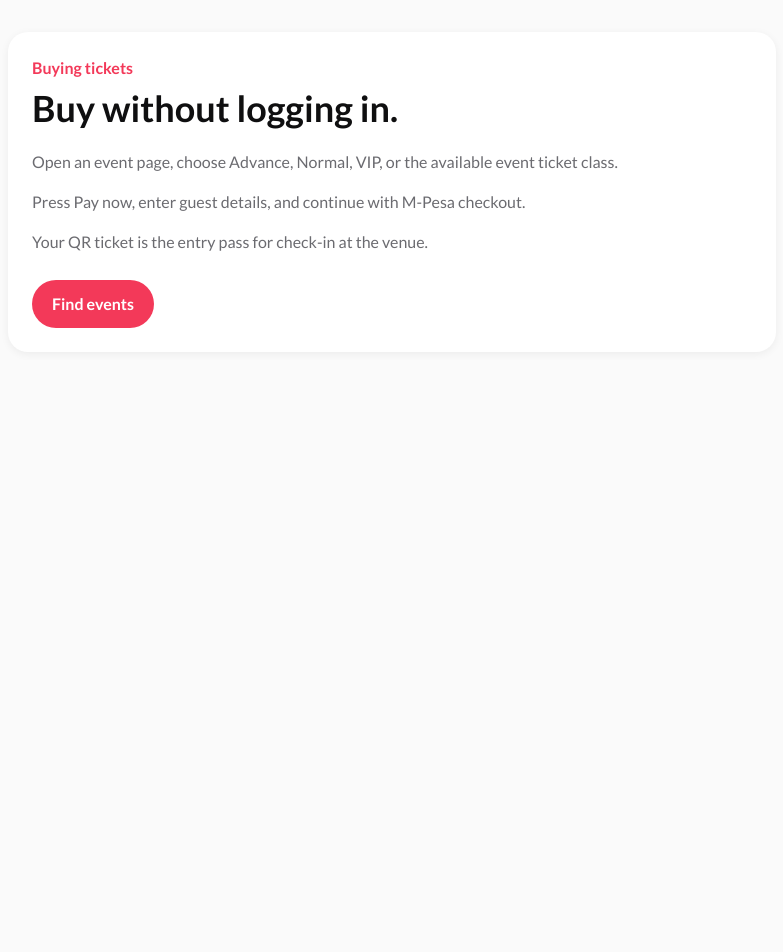
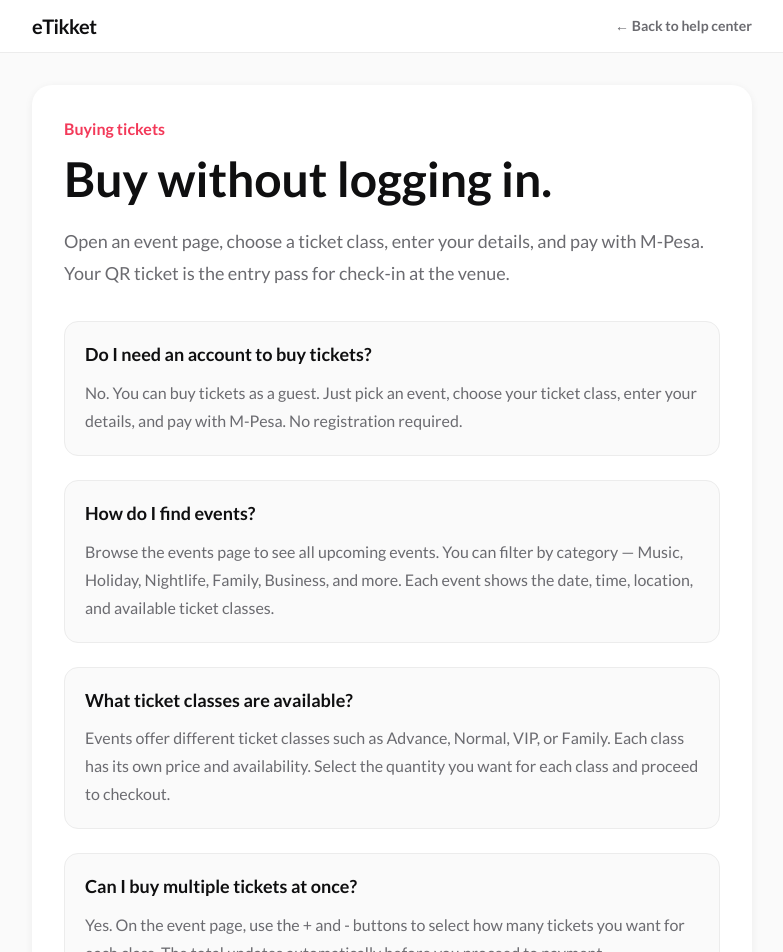
Before and after one commit to dennismutuku2005/eTikket, a Next.js app: page /help/buying-tickets in a window 1280 px wide. Shown: the top 952 px of the page, without its empty margins (248-1031 px from the left). Before the commit the page ends 800 px from the top, so only its background shows below. Built offline with nearby package versions, Linux system fonts and the light colour scheme.

Commit message:
update: refined page.js functionality

```diff
--- a/app/help/buying-tickets/page.js
+++ b/app/help/buying-tickets/page.js
@@ -1,17 +1,80 @@
 import Link from "next/link";
+
+const faqs = [
+  {
+    q: "Do I need an account to buy tickets?",
+    a: "No. You can buy tickets as a guest. Just pick an event, choose your ticket class, enter your details, and pay with M-Pesa. No registration required.",
+  },
+  {
+    q: "How do I find events?",
+    a: "Browse the events page to see all upcoming events. You can filter by category — Music, Holiday, Nightlife, Family, Business, and more. Each event shows the date, time, location, and available ticket classes.",
+  },
+  {
+    q: "What ticket classes are available?",
+    a: "Events offer different ticket classes such as Advance, Normal, VIP, or Family. Each class has its own price and availability. Select the quantity you want for each class and proceed to checkout.",
+  },
+  {
+    q: "Can I buy multiple tickets at once?",
+    a: "Yes. On the event page, use the + and - buttons to select how many tickets you want for each class. The total updates automatically before you proceed to payment.",
+  },
+  {
+    q: "What happens after I pay?",
+    a: "After a successful M-Pesa payment, you will receive a QR ticket via the confirmation page. This QR code is your entry pass — show it at the gate for scanning.",
+  },
+  {
+    q: "Can I get a refund?",
+    a: "Refunds are managed by the event organizer, not by eTikket. Contact the organizer directly if you need to cancel or get a refund for a ticket purchase.",
+  },
+  {
+    q: "What if the event is sold out?",
+    a: "Sold-out events show zero remaining tickets and you cannot purchase them. Browse other available events for classes that still have tickets.",
+  },
+  {
+    q: "How do I contact the event organizer?",
+    a: "Event pages show the host name. For questions about seating, timing, or refunds, reach out to the organizer directly — they handle all event logistics.",
+  },
+];
 
 export default function BuyingTicketsHelpPage() {
   return (
-    <main className="min-h-screen bg-[#fafafa] px-4 py-8 text-[#0f0f10] sm:px-6">
-      <section className="mx-auto max-w-3xl rounded-[20px] bg-white p-6 shadow-[0_2px_8px_rgba(15,15,16,0.06)]">
-        <p className="text-base font-bold text-[#f33959]">Buying tickets</p>
-        <h1 className="mt-2 text-4xl font-bold">Buy without logging in.</h1>
-        <div className="mt-5 grid gap-3 text-base leading-7 text-[#6b6b70]">
-          <p>Open an event page, choose Advance, Normal, VIP, or the available event ticket class.</p>
-          <p>Press Pay now, enter guest details, and continue with M-Pesa checkout.</p>
-          <p>Your QR ticket is the entry pass for check-in at the venue.</p>
+    <main className="min-h-screen bg-[#fafafa] text-[#0f0f10]">
+      <header className="border-b border-[#ececec] bg-white">
+        <div className="mx-auto flex max-w-3xl items-center justify-between gap-4 px-4 py-3 sm:px-6">
+          <Link href="/" aria-label="eTikket home">
+            <span className="text-xl font-bold tracking-tight">eTikket</span>
+          </Link>
+          <Link href="/help" className="text-sm font-semibold text-[#6b6b70] hover:text-[#0f0f10]">
+            ← Back to help center
+          </Link>
         </div>
-        <Link href="/events" className="mt-6 inline-flex rounded-full bg-[#f33959] px-5 py-3 font-bold text-white">Find events</Link>
+      </header>
+
+      <section className="mx-auto max-w-3xl px-4 py-8 sm:px-6">
+        <div className="rounded-[20px] bg-white p-6 shadow-[0_2px_8px_rgba(15,15,16,0.06)] sm:p-8">
+          <p className="text-base font-bold text-[#f33959]">Buying tickets</p>
+          <h1 className="mt-2 text-4xl font-bold leading-tight sm:text-5xl">Buy without logging in.</h1>
+          <p className="mt-4 text-lg leading-8 text-[#6b6b70]">
+            Open an event page, choose a ticket class, enter your details, and pay with M-Pesa. Your QR ticket is the entry pass for check-in at the venue.
+          </p>
+
+          <div className="mt-8 space-y-6">
+            {faqs.map((faq) => (
+              <div key={faq.q} className="rounded-[14px] border border-[#ececec] bg-[#fafafa] p-5">
+                <h2 className="text-lg font-bold leading-snug text-[#0f0f10]">{faq.q}</h2>
+                <p className="mt-3 text-base leading-7 text-[#6b6b70]">{faq.a}</p>
+              </div>
+            ))}
+          </div>
+
+          <div className="mt-8 flex flex-wrap gap-3">
+            <Link href="/events" className="rounded-full bg-[#f33959] px-5 py-3 text-sm font-bold text-white hover:bg-[#d92847]">
+              Browse events
+            </Link>
+            <Link href="/help" className="rounded-full border border-[#ececec] px-5 py-3 text-sm font-bold hover:bg-[#f4f4f5]">
+              Help center
+            </Link>
+          </div>
+        </div>
       </section>
     </main>
   );
```
